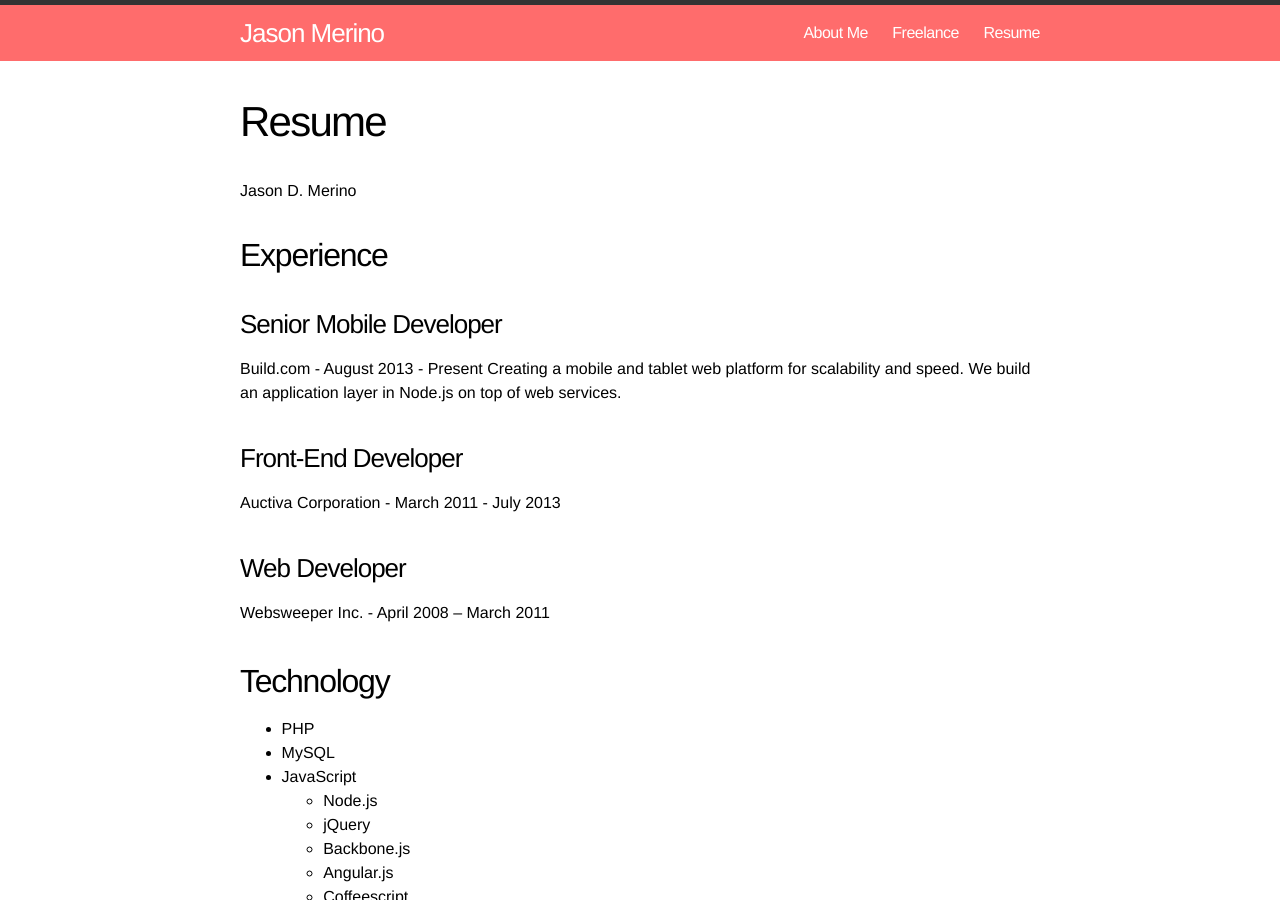
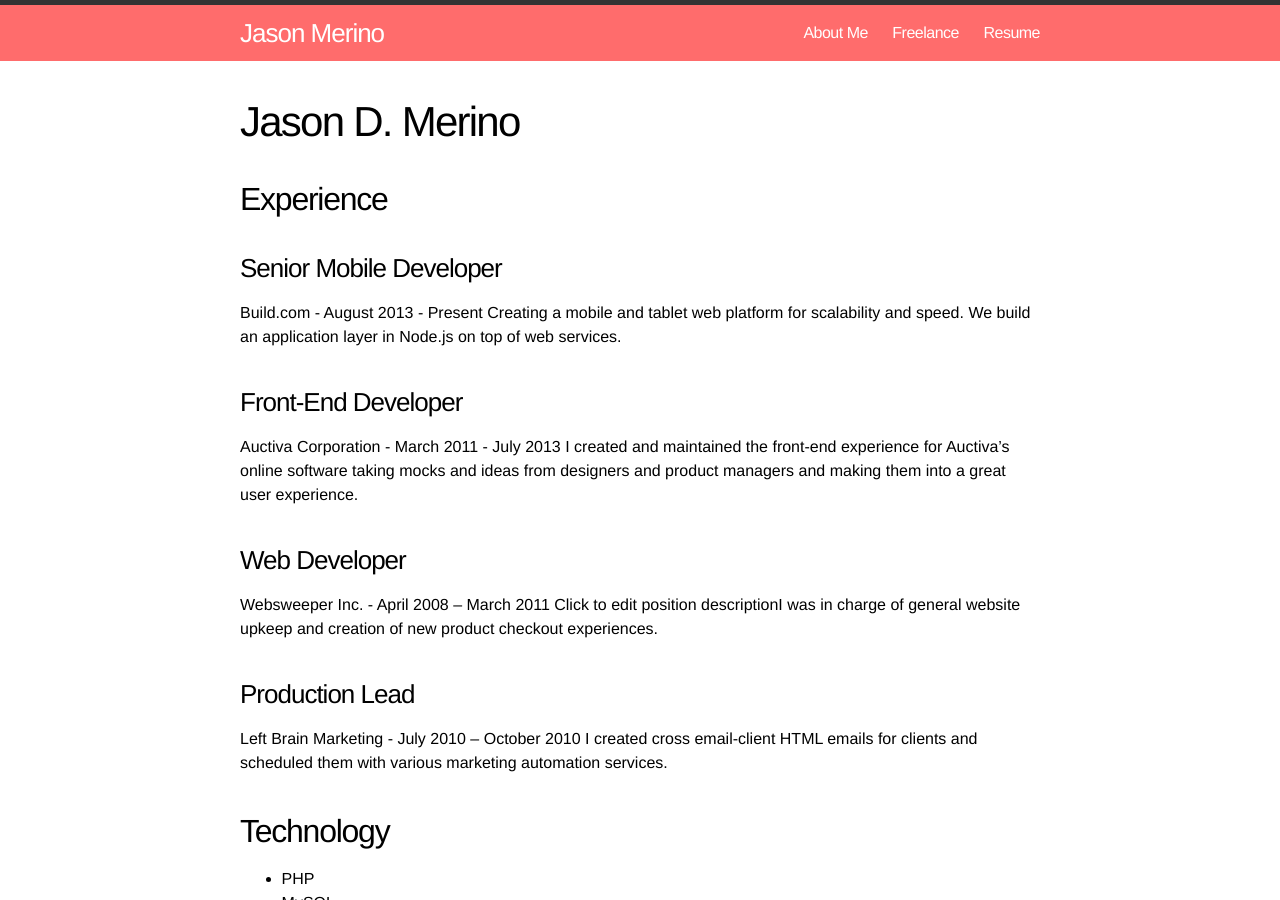
Before and after one commit to jasonmerino/jasonmerino.github.io, a Jekyll site: the page built from resume.md, in a window 1280 px wide and 900 px high. Built offline with Jekyll 4.4.1, drawn with Linux system fonts in a browser that asks for light colours; Markdown is read by kramdown in place of the engine named in the settings; comment, search, counter and statistics services are not loaded.

Commit message:
Adds more information to resume page.

```diff
--- a/resume.md
+++ b/resume.md
@@ -1,12 +1,10 @@
 ---
 layout: page
-metaTitle: Resume
-pageHeading: Resume
+metaTitle: Jason Merino's Resume of Knowledge and Experience
+pageHeading: Jason D. Merino
 navLinkText: Resume
 permalink: /resume/
 ---
-
-# Jason D. Merino
 
 ## Experience
 
@@ -16,9 +14,15 @@ Creating a mobile and tablet web platform for scalability and speed. We build an
 
 ### Front-End Developer
 Auctiva Corporation - March 2011 - July 2013
+I created and maintained the front-end experience for Auctiva’s online software taking mocks and ideas from designers and product managers and making them into a great user experience.
 
 ### Web Developer
 Websweeper Inc. - April 2008 – March 2011
+Click to edit position descriptionI was in charge of general website upkeep and creation of new product checkout experiences.
+
+### Production Lead
+Left Brain Marketing - July 2010 – October 2010
+I created cross email-client HTML emails for clients and scheduled them with various marketing automation services.
 
 ## Technology
 
```
